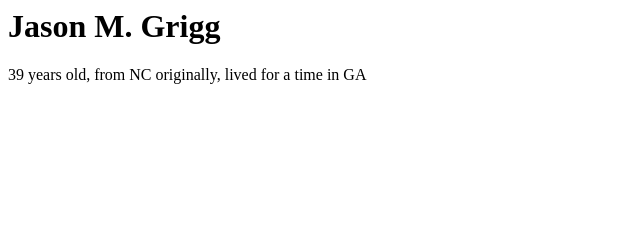
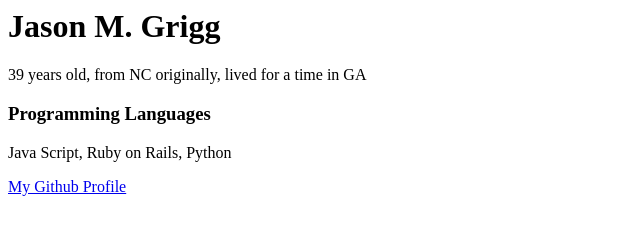
Before and after one commit to jasonmgrigg/Git-skills, a plain HTML site: page index.html in a window 1280 px wide. Shown: the whole page, without its empty margins (0-640 px from the left). Drawn offline with Linux system fonts and the light colour scheme.

Commit message:
languages addition

```diff
--- a/index.html
+++ b/index.html
@@ -1,2 +1,5 @@
 <h1>Jason M. Grigg</h1>
 <p>39 years old, from NC originally, lived for a time in GA</p>
+<h3>Programming Languages</h3>
+<p>Java Script, Ruby on Rails, Python</p>
+<a href="https://github.com/jasonmgrigg" target="_blank">My Github Profile</a>
```
